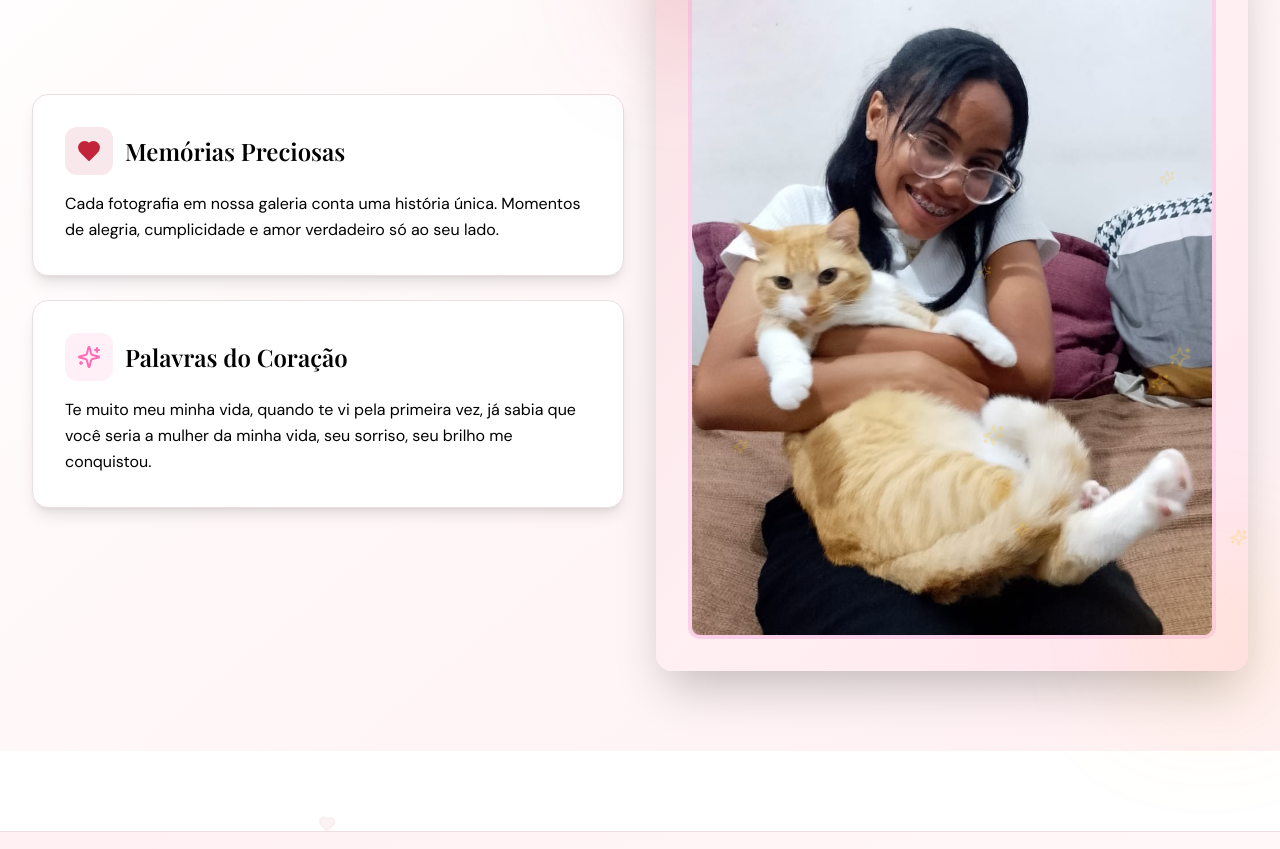
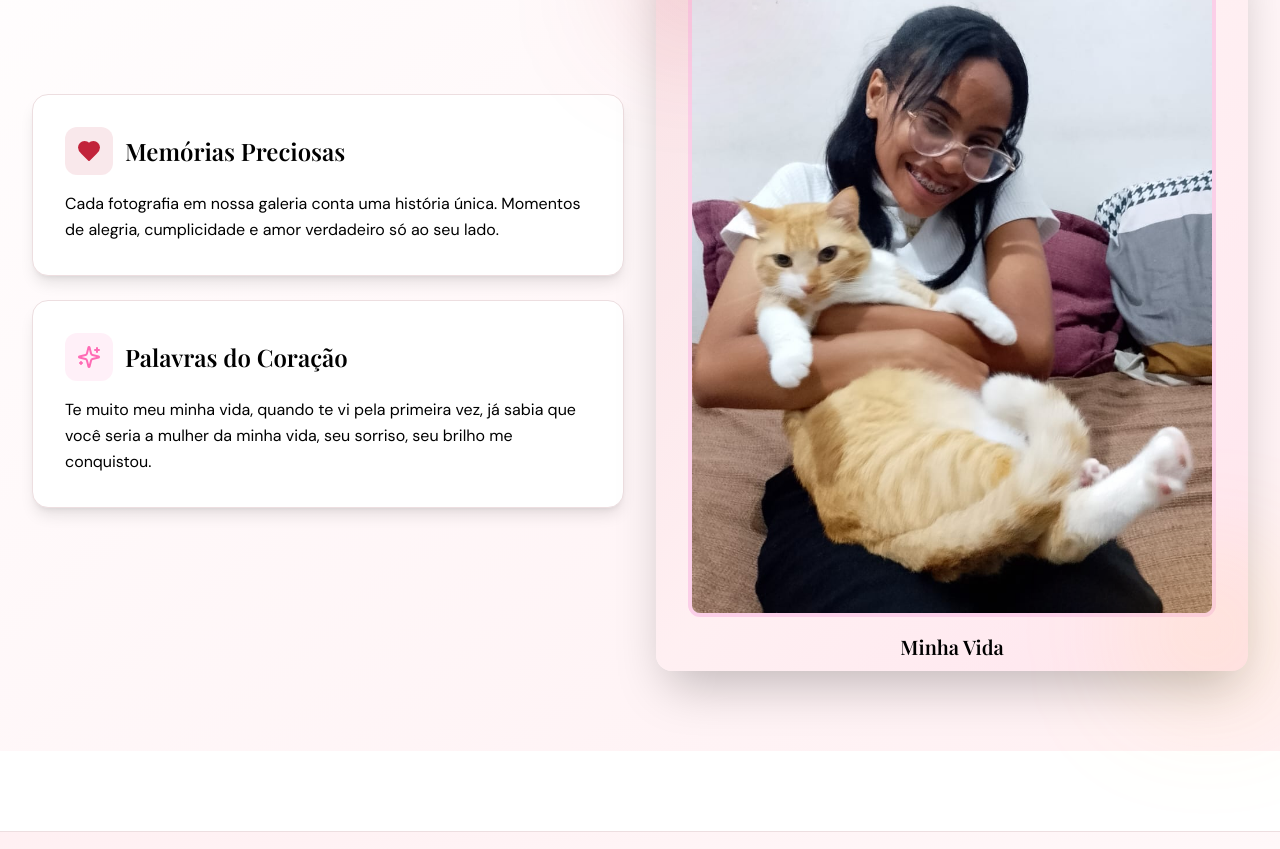
Before and after one commit to ATTXZC/minhavida, a React (Vite) app in the folder web/: page / in a window 1280 px wide. Shown: the part 1171-2020 px from the top of the page. Built offline with nearby package versions, Linux system fonts and the light colour scheme.

Commit message:
feat: add header text "Minha Vida" to HomePage
Co-authored-by: Guilherme Melo <105309998+ATTXZC@users.noreply.github.com>

```diff
--- a/web/src/pages/HomePage.jsx
+++ b/web/src/pages/HomePage.jsx
@@ -165,7 +165,7 @@ function HomePage() {
                       <div className="flex h-20 w-20 items-center justify-center rounded-full bg-primary/15">
                       </div>
                       <img src="/2.jpeg" alt="Meu amor" className="w-full h-full object-cover border-4 border-pink-200 rounded-xl" />
-                     <DecorativeElements variant="sparkles" count={8} className="absolute inset-0 z-10" />
+                      <p className="font-display text-xl font-semibold">Minha Vida</p>
                       <p className="text-sm text-muted-foreground">
                       </p>
                     </div>
```
